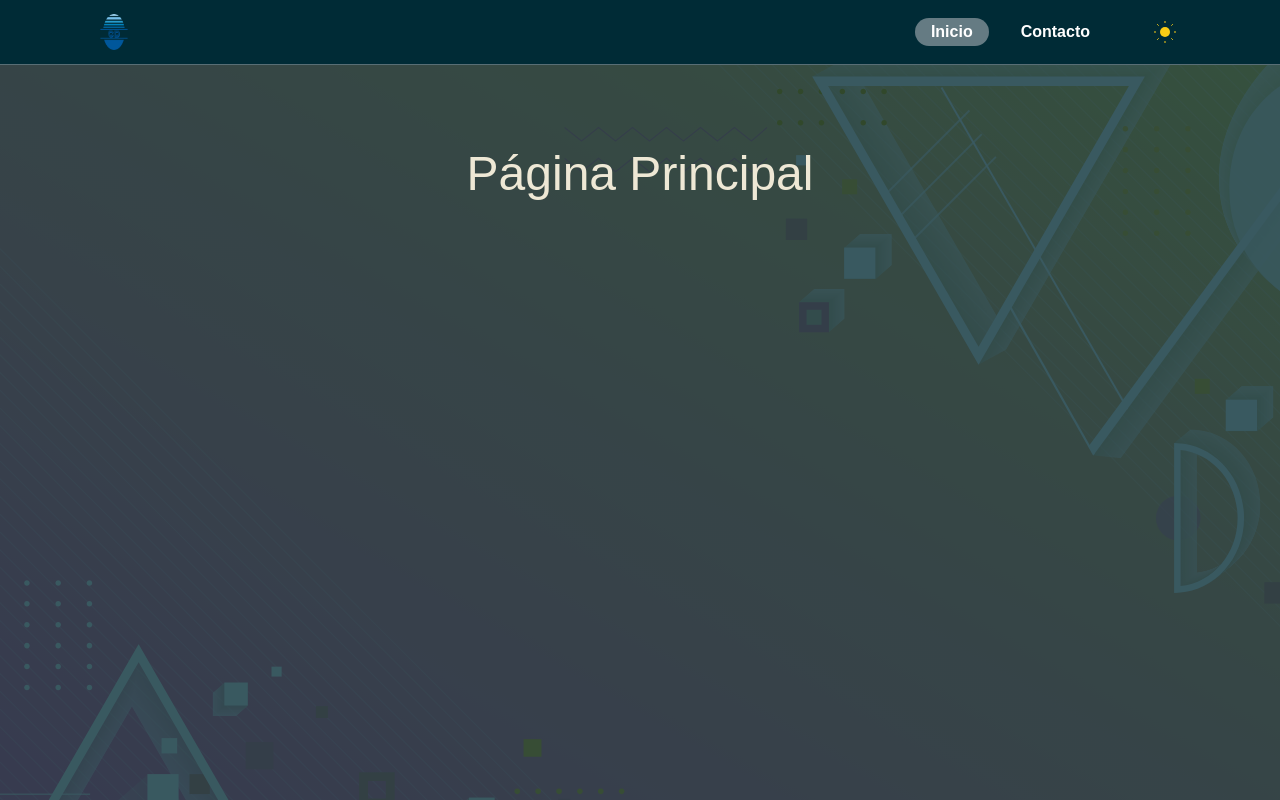
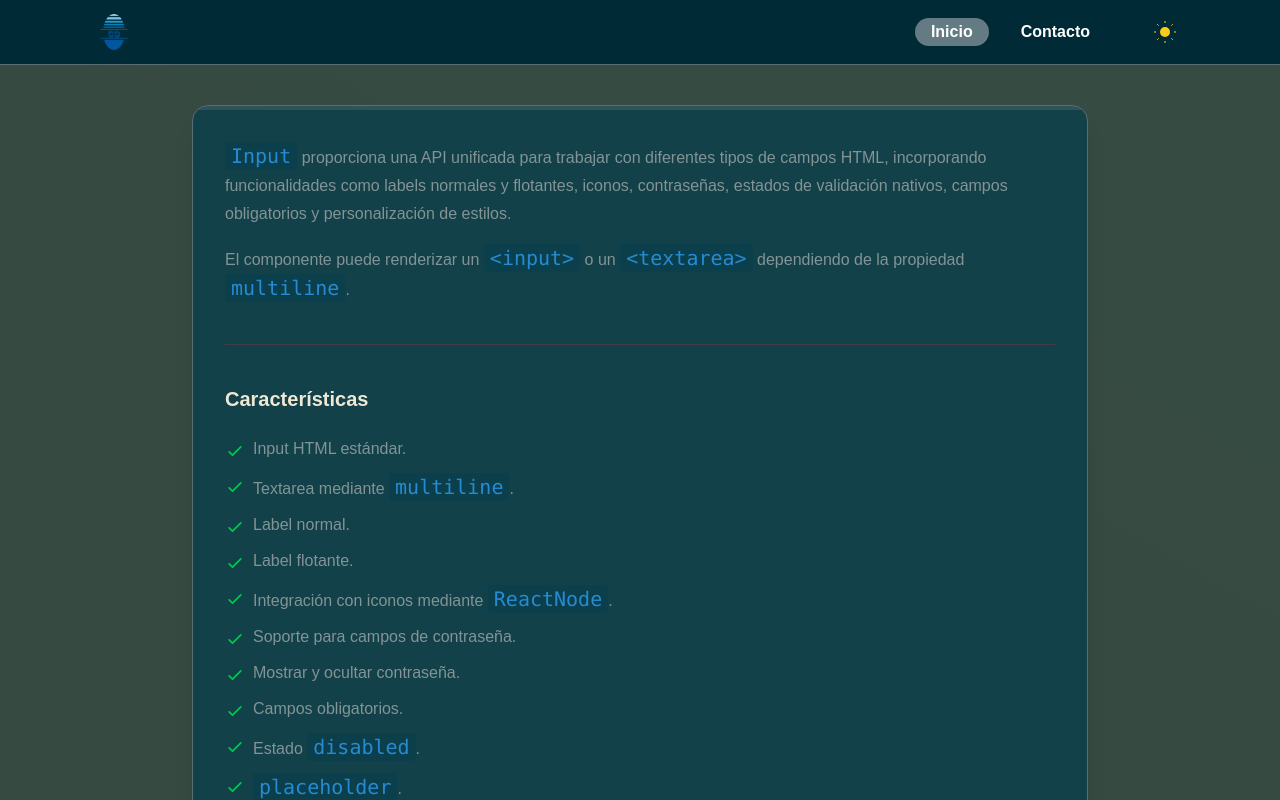
Before and after one commit to Kapelu/create-mdx, a Next.js app: page / in a window 1280 px wide. Shown: the top 800 px of the page. Built offline with nearby package versions, Linux system fonts and the light colour scheme; a web font is replaced by a local one.

Commit message:
✔ Update 14-09-2026

```diff
--- a/package.json
+++ b/package.json
@@ -10,11 +10,16 @@
   },
   "dependencies": {
     "@heroicons/react": "^2.2.0",
+    "@mdx-js/mdx": "^3.1.1",
+    "@types/mdx": "^2.0.14",
     "clsx": "^2.1.1",
     "next": "16.3.5",
     "next-themes": "^0.4.6",
     "react": "19.2.8",
     "react-dom": "19.2.8",
+    "react-markdown": "^10.1.0",
+    "remark-gfm": "^4.0.1",
+    "shiki": "^4.4.3",
     "tailwind-merge": "^3.7.0"
   },
   "devDependencies": {
--- /dev/null
+++ b/src/components/mdx/MdxDocument.tsx
@@ -0,0 +1,20 @@
+import fs from 'node:fs/promises'
+import path from 'node:path'
+
+import MdxRenderer from './MdxRenderer'
+
+interface MdxDocumentProps {
+  filePath: string
+  className?: string
+}
+
+export default async function MdxDocument({
+  filePath,
+  className = '',
+}: MdxDocumentProps) {
+  const absolutePath = path.resolve(process.cwd(), filePath)
+
+  const source = await fs.readFile(absolutePath, 'utf8')
+
+  return <MdxRenderer source={source} className={className} />
+}
--- /dev/null
+++ b/src/components/mdx/MdxRenderer.tsx
@@ -0,0 +1,74 @@
+'use client'
+
+import { evaluate } from '@mdx-js/mdx'
+import type { MDXComponents } from 'mdx/types'
+
+import { useEffect, useState, type ComponentType } from 'react'
+
+import * as runtime from 'react/jsx-runtime'
+
+import remarkGfm from 'remark-gfm'
+
+import { useMDXComponents } from '../ui/MdxComponents'
+
+interface MdxRendererProps {
+  source: string
+  className?: string
+}
+
+type MdxContent = ComponentType<{
+  components?: MDXComponents
+}>
+
+export default function MdxRenderer({
+  source,
+  className = '',
+}: MdxRendererProps) {
+  const [Content, setContent] = useState<MdxContent | null>(null)
+
+  const components = useMDXComponents()
+
+  useEffect(() => {
+    let cancelled = false
+
+    async function compileMdx() {
+      try {
+        const result = await evaluate(source, {
+          ...runtime,
+          useMDXComponents: () => components,
+          remarkPlugins: [remarkGfm],
+        })
+
+        if (!cancelled) {
+          setContent(() => result.default as MdxContent)
+        }
+      } catch (error) {
+        console.error('Error al compilar el documento MDX:', error)
+
+        if (!cancelled) {
+          setContent(null)
+        }
+      }
+    }
+
+    void compileMdx()
+
+    return () => {
+      cancelled = true
+    }
+  }, [source, components])
+
+  if (!Content) {
+    return (
+      <div className={className}>
+        <p className='text-muted'>Cargando documentación...</p>
+      </div>
+    )
+  }
+
+  return (
+    <div className={className}>
+      <Content components={components} />
+    </div>
+  )
+}
--- a/src/components/page/Home.tsx
+++ b/src/components/page/Home.tsx
@@ -1,9 +1,11 @@
-import Container from "../layout/Container"
-import Hero from "../layout/Hero"
+import Container from '../layout/Container'
+import Hero from '../layout/Hero'
+import MdxDocument from '../mdx/MdxDocument'
+import MdxProgress from './MdxProgress'
 
 export default function Home() {
   return (
-    <section className='relative min-h-screen overflow-hidden px-4 py-16 lg:py-20'>
+    <section className='relative flex min-h-0 flex-1 overflow-hidden px-4 py-8 lg:py-10'>
       <Hero
         imageLight='/bg-light.svg'
         imageDark='/bg-light.svg'
@@ -12,8 +14,10 @@ export default function Home() {
       />
 
       <Container>
-        <div className='mx-auto max-w-4xl'>
-          <h1 className="text-center">Página Principal</h1>
+        <div className='mx-auto flex h-full min-h-0 max-w-4xl'>
+          <MdxProgress>
+            <MdxDocument filePath='src/doc/Input.tsx.mdx' />
+          </MdxProgress>
         </div>
       </Container>
     </section>
--- /dev/null
+++ b/src/components/page/MdxProgress.tsx
@@ -0,0 +1,69 @@
+'use client'
+
+import {
+useEffect,
+useRef,
+useState,
+type ReactNode,
+} from 'react'
+
+interface MdxProgressProps {
+children: ReactNode
+}
+
+export default function MdxProgress({
+children,
+}: MdxProgressProps) {
+const scrollRef = useRef<HTMLDivElement>(null)
+const [progress, setProgress] = useState(0)
+
+useEffect(() => {
+const element = scrollRef.current
+
+if (!element) return
+
+const updateProgress = () => {
+  const scrollHeight = element.scrollHeight
+  const clientHeight = element.clientHeight
+  const scrollTop = element.scrollTop
+
+  const maxScroll = scrollHeight - clientHeight
+
+  if (maxScroll <= 0) {
+    setProgress(0)
+    return
+  }
+
+  setProgress((scrollTop / maxScroll) * 100)
+}
+
+updateProgress()
+
+element.addEventListener('scroll', updateProgress, {
+  passive: true,
+})
+
+window.addEventListener('resize', updateProgress)
+
+return () => {
+  element.removeEventListener('scroll', updateProgress)
+  window.removeEventListener('resize', updateProgress)
+}
+
+}, [])
+
+return (
+  <div
+    ref={scrollRef}
+    className='relative flex h-full min-h-0 flex-1 flex-col overflow-y-auto rounded-2xl border border-border bg-surface-2/80 shadow-xl backdrop-blur-sm'>
+    <div className='sticky top-0 z-20 h-1 w-full shrink-0 overflow-hidden bg-border/40'>
+      <div
+        className='h-full bg-primary transition-[width] duration-100'
+        style={{ width: `${progress}%` }}
+      />
+    </div>
+
+    <div className='min-h-0 p-6 md:p-8'>{children}</div>
+  </div>
+)
+}
--- /dev/null
+++ b/src/components/ui/MdxComponents.tsx
@@ -0,0 +1,276 @@
+'use client'
+
+import { useEffect, useState, type ReactNode } from 'react'
+
+import type { MDXComponents } from 'mdx/types'
+
+import { createHighlighter } from 'shiki'
+
+import Input from './Input'
+
+import {
+  DocumentTextIcon,
+  EnvelopeIcon,
+  EyeIcon,
+  EyeSlashIcon,
+  LockClosedIcon,
+  UserIcon,
+} from '@heroicons/react/24/outline'
+
+interface CodeBlockProps {
+  code: string
+  language: string
+}
+
+let highlighterPromise: ReturnType<typeof createHighlighter> | null = null
+
+function getHighlighter() {
+  if (!highlighterPromise) {
+    highlighterPromise = createHighlighter({
+      themes: ['solarized-dark'],
+      langs: [
+        'tsx',
+        'ts',
+        'jsx',
+        'js',
+        'json',
+        'bash',
+        'shell',
+        'css',
+        'html',
+        'md',
+        'yaml',
+      ],
+    })
+  }
+
+  return highlighterPromise
+}
+
+function CodeBlock({ code, language }: CodeBlockProps) {
+  const [highlightedCode, setHighlightedCode] = useState('')
+
+  useEffect(() => {
+    let cancelled = false
+
+    async function highlight() {
+      const highlighter = await getHighlighter()
+
+      const supportedLanguages = [
+        'tsx',
+        'ts',
+        'jsx',
+        'js',
+        'json',
+        'bash',
+        'shell',
+        'css',
+        'html',
+        'md',
+        'yaml',
+      ]
+
+      const supportedLanguage = supportedLanguages.includes(language)
+        ? language
+        : 'tsx'
+
+      const html = highlighter.codeToHtml(code, {
+        lang: supportedLanguage,
+        theme: 'solarized-dark',
+      })
+
+      if (!cancelled) {
+        setHighlightedCode(html)
+      }
+    }
+
+    void highlight()
+
+    return () => {
+      cancelled = true
+    }
+  }, [code, language])
+
+  if (!highlightedCode) {
+    return (
+      <pre className='my-6 max-h-[70vh] overflow-auto rounded-xl border border-[#586e75] bg-surface p-5 text-left text-sm leading-relaxed'>
+        <code className='text-text'>{code}</code>
+      </pre>
+    )
+  }
+
+  return (
+    <pre
+      className='my-6 max-h-[70vh] overflow-auto rounded-xl border border-[#586e75] bg-[#002b36] p-5 text-left text-sm leading-relaxed'
+      dangerouslySetInnerHTML={{
+        __html: highlightedCode,
+      }}
+    />
+  )
+}
+
+function MdxCode({
+  children,
+  className,
+}: {
+  children?: ReactNode
+  className?: string
+}) {
+  const language = className?.match(/language-(\w+)/)?.[1]
+
+  if (language) {
+    return <code className='font-mono text-sm'>{children}</code>
+  }
+
+  return (
+    <code className='rounded bg-surface-2 px-1.5 py-0.5 font-mono text-xl text-primary'>
+      {children}
+    </code>
+  )
+}
+
+function MdxPre({ children }: { children?: ReactNode }) {
+  const child = children as ReactNode
+
+  let code = ''
+  let language = 'tsx'
+
+  if (child && typeof child === 'object' && 'props' in child && child.props) {
+    const props = child.props as {
+      children?: ReactNode
+      className?: string
+    }
+
+    code = String(props.children ?? '').replace(/\n$/, '')
+
+    const languageMatch = props.className?.match(/language-(\w+)/)
+
+    language = languageMatch?.[1] ?? 'tsx'
+  }
+
+  return <CodeBlock code={code} language={language} />
+}
+
+const mdxComponents: MDXComponents = {
+  Input,
+
+  DocumentTextIcon,
+  EnvelopeIcon,
+  EyeIcon,
+  EyeSlashIcon,
+  LockClosedIcon,
+  UserIcon,
+
+  p: ({ children }) => (
+    <p className='mb-4 text-base leading-7 text-foreground last:mb-0'>
+      {children}
+    </p>
+  ),
+
+  ul: ({ children }) => (
+    <ul className='my-6 space-y-3 text-base'>{children}</ul>
+  ),
+
+  ol: ({ children }) => (
+    <ol className='mb-4 ml-6 list-decimal space-y-2 text-base'>{children}</ol>
+  ),
+
+  li: ({ children }) => (
+    <li className='flex items-start gap-2'>
+      <svg
+        xmlns='http://www.w3.org/2000/svg'
+        viewBox='0 0 24 24'
+        fill='none'
+        stroke='currentColor'
+        strokeWidth='2'
+        className='mt-1 h-5 w-5 shrink-0 text-green-500'>
+        <path strokeLinecap='round' strokeLinejoin='round' d='M5 13l4 4L19 7' />
+      </svg>
+
+      <span>{children}</span>
+    </li>
+  ),
+
+  strong: ({ children }) => (
+    <strong className='font-semibold text-heading'>{children}</strong>
+  ),
+
+  em: ({ children }) => <em className='italic text-muted'>{children}</em>,
+
+  code: MdxCode,
+
+  pre: MdxPre,
+
+  h1: ({ children }) => (
+    <h1 className='mb-6 mt-10 text-center text-4xl font-bold tracking-tight'>
+      {children}
+    </h1>
+  ),
+
+  h2: ({ children }) => (
+    <h2 className='mb-3 text-xl font-semibold text-heading'>{children}</h2>
+  ),
+
+  h3: ({ children }) => (
+    <h3 className='mb-2 text-lg font-semibold text-heading'>{children}</h3>
+  ),
+
+  h4: ({ children }) => (
+    <h4 className='mb-2 text-base font-semibold text-heading'>{children}</h4>
+  ),
+
+  blockquote: ({ children }) => (
+    <blockquote className='my-6 border-l-4 border-primary pl-4 italic text-muted'>
+      {children}
+    </blockquote>
+  ),
+
+  a: ({ children, href }) => {
+    const isExternal =
+      href?.startsWith('http://') || href?.startsWith('https://')
+
+    return (
+      <a
+        href={href}
+        className='text-brand underline underline-offset-4 hover:opacity-80'
+        target={isExternal ? '_blank' : undefined}
+        rel={isExternal ? 'noopener noreferrer' : undefined}>
+        {children}
+      </a>
+    )
+  },
+
+  hr: () => <hr className='my-10 border-neutral-300 dark:border-neutral-700' />,
+
+  table: ({ children }) => (
+    <div className='my-6 w-full overflow-x-auto'>
+      <table className='w-full border-collapse border border-border text-sm'>
+        {children}
+      </table>
+    </div>
+  ),
+
+  thead: ({ children }) => <thead className='bg-muted'>{children}</thead>,
+
+  tbody: ({ children }) => <tbody>{children}</tbody>,
+
+  tr: ({ children }) => (
+    <tr className='border-b border-border last:border-b-0'>{children}</tr>
+  ),
+
+  th: ({ children }) => (
+    <th className='border-r border-border px-4 py-3 text-left font-semibold text-heading last:border-r-0'>
+      {children}
+    </th>
+  ),
+
+  td: ({ children }) => (
+    <td className='border-r border-border px-4 py-3 text-muted last:border-r-0'>
+      {children}
+    </td>
+  ),
+}
+
+export function useMDXComponents(): MDXComponents {
+  return mdxComponents
+}
```
Also changed, not shown: 2 other files (tests, documents, lock files or other folders).
